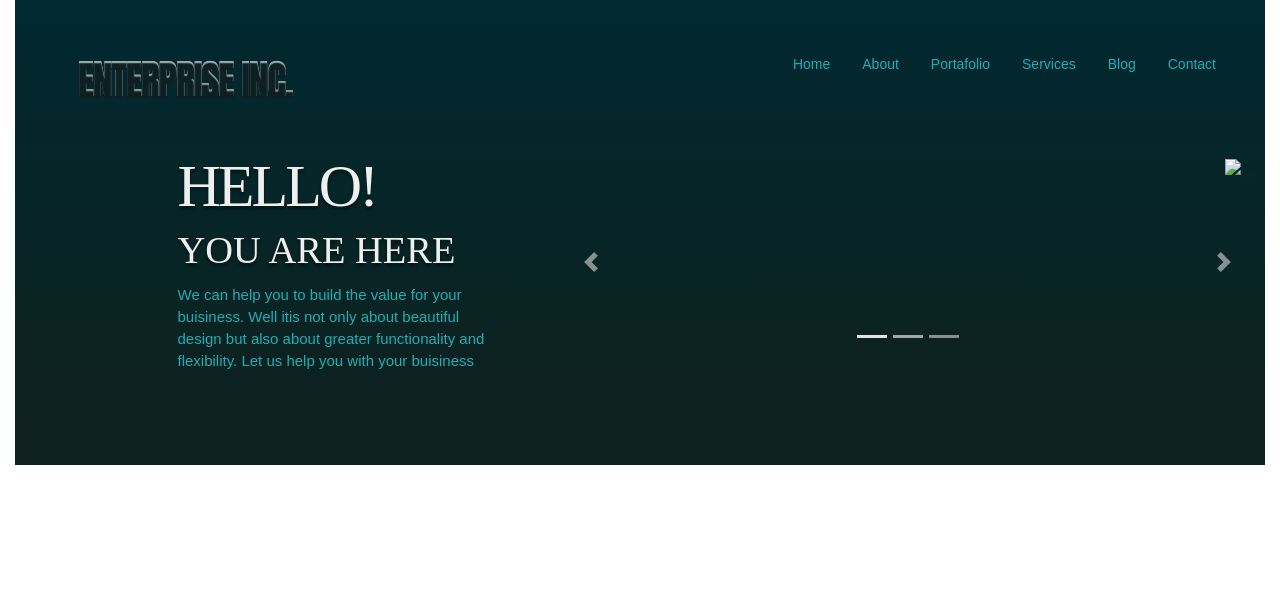
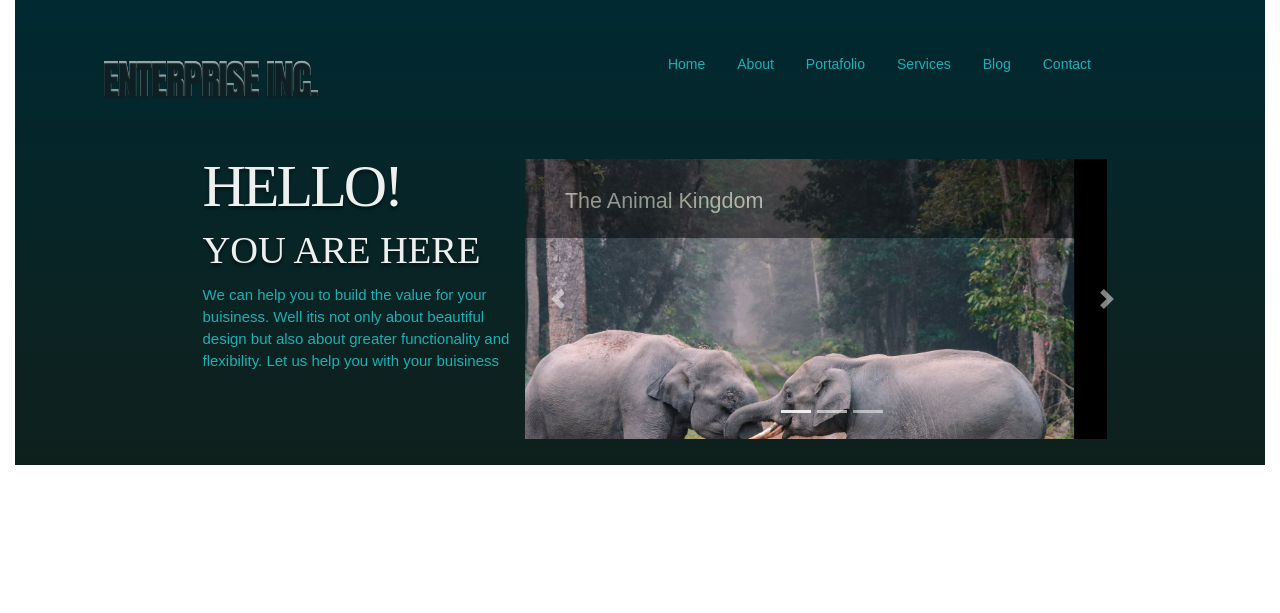
Before and after one commit to Gsosa2703/homepage, a plain HTML site: page index.html in a window 1280 px wide. Drawn offline with nearby package versions, Linux system fonts and the light colour scheme.

Commit message:
agregando carousel part 1

```diff
--- a/css/main.css
+++ b/css/main.css
@@ -5,10 +5,11 @@
   }
 
   .container-header {
-      margin-left: 5%;;
-    width: 95%;
+      margin-left: 7%;
+    width: 83%;
     height: 462px;
   }
+
 
   .titulo-enterprise {
     text-shadow: 0px 2px 1px #151c1f;
@@ -50,7 +51,8 @@
     width: 67px;
     height: 40px;
     background-image: linear-gradient(to top, rgba(6, 102, 133, 0.5), #19c2c8);
-  }
+    color: #eef0f0;
+}
 
 
   /*  HEADER CAROUSEL */
@@ -59,7 +61,14 @@
       padding-left: 100px;
   }
 
+  .carousel-inner{
+      width: 500px;
+      height: 280px;
+  }
 
+  .d-block{
+    height: 100%;
+  }
   .Hello {
     width: 140px;
     height: 56px;
@@ -104,3 +113,26 @@
     text-align: left;
     color: #1eafb5;
   }
+
+  .strip{
+    width: 100%;
+    height: 79px;
+    background-color: black;
+    opacity: 0.5;
+    padding-top: 15px;
+    padding-left: 40px;
+  }
+
+  .strip-content{
+    width: 370px;
+    height: 20px;
+    font-family: Arial;
+    font-size: 21.5px;
+    font-weight: normal;
+    font-stretch: normal;
+    font-style: normal;
+    line-height: 2.6;
+    letter-spacing: normal;
+    text-align: left;
+    color: #e0e9cc;
+  }
--- a/index.html
+++ b/index.html
@@ -31,7 +31,7 @@
                         <p class="YOU-ARE-HERE">YOU ARE HERE</p>
                         <p class="HELP-YOU pt-3">We can help you to build the value for your buisiness. Well itis not only about beautiful design but also about greater functionality and flexibility. Let us help you with your buisiness</p>
                     </div>
-                    <div id="carouselExampleIndicators" class="carousel slide col-8" data-ride="carousel">
+                    <div id="carouselExampleIndicators" class="pr-5 carousel slide col-8" data-ride="carousel">
                         <ol class="carousel-indicators">
                           <li data-target="#carouselExampleIndicators" data-slide-to="0" class="active"></li>
                           <li data-target="#carouselExampleIndicators" data-slide-to="1"></li>
@@ -39,13 +39,18 @@
                         </ol>
                         <div class="carousel-inner">
                           <div class="carousel-item active">
-                            <img src="..." class="d-block w-100" alt="...">
+                            <img src="css/pexels-photo-3551498.jpeg" class="d-block w-100" alt="tigre bengala">
                           </div>
                           <div class="carousel-item">
-                            <img src="..." class="d-block w-100" alt="...">
+                            <img src="css/pexels-photo-792381.jpeg" class="d-block w-100" alt="elefantes del africa">
                           </div>
                           <div class="carousel-item">
-                            <img src="..." class="d-block w-100" alt="...">
+                            <img src="css/polar-bear-bear-teddy-sleep-65289.jpeg" class="d-block w-100" alt="osos polares">
+                          </div>
+                          <div class="strip">
+                            <p class="strip-content">
+                                The Animal Kingdom
+                            </p>
                           </div>
                         </div>
                         <a class="carousel-control-prev" href="#carouselExampleIndicators" role="button" data-slide="prev">
```
